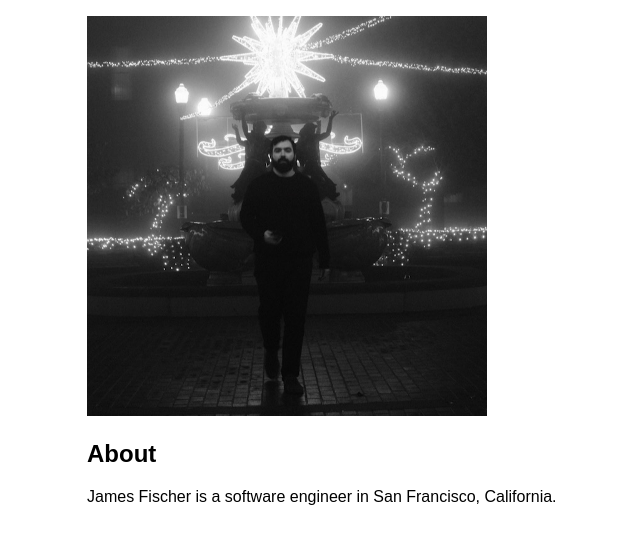
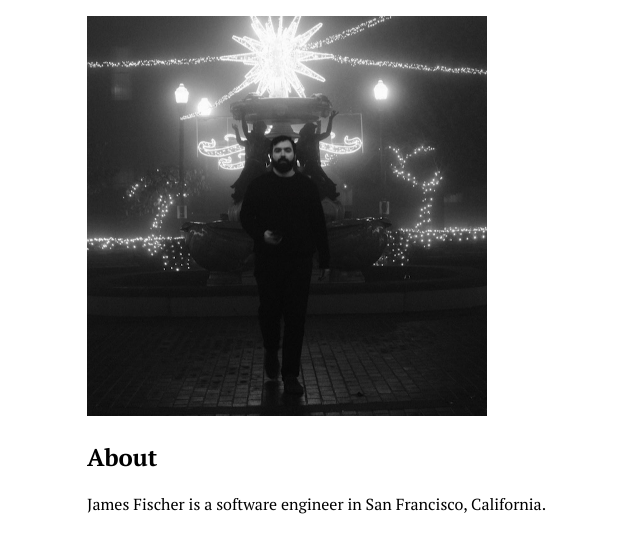
Before and after one commit to jamesfischer8/jamesfischer8.github.io, a Jekyll site: the page built from about.md, in a window 1280 px wide. Shown: the top 553 px of the page, without its empty margins (117-757 px from the left). Built offline with Jekyll 4.4.1, drawn with Linux system fonts in a browser that asks for light colours; our own code applies the rules of GitHub Pages for plain Markdown files.

Commit message:
Add PT Serif typeface

```diff
--- a/_includes/head.html
+++ b/_includes/head.html
@@ -6,4 +6,7 @@
 
   {% seo %}
 
+  <link rel="preconnect" href="https://fonts.googleapis.com">
+  <link rel="preconnect" href="https://fonts.gstatic.com" crossorigin>
+  <link href="https://fonts.googleapis.com/css2?family=PT+Serif:ital,wght@0,400;0,700;1,400;1,700&display=swap" rel="stylesheet">
 </head>
--- a/css/style.scss
+++ b/css/style.scss
@@ -2,8 +2,13 @@
 ---
 
 body {
-  font-family: sans-serif;
+  font-family: "PT Serif", Georgia, 'Times New Roman', serif;
+  font-display: optional;
   margin: 8px;
+}
+
+a, a:visited {
+    color: inherit;
 }
 
 .cover-wrapper {
```
